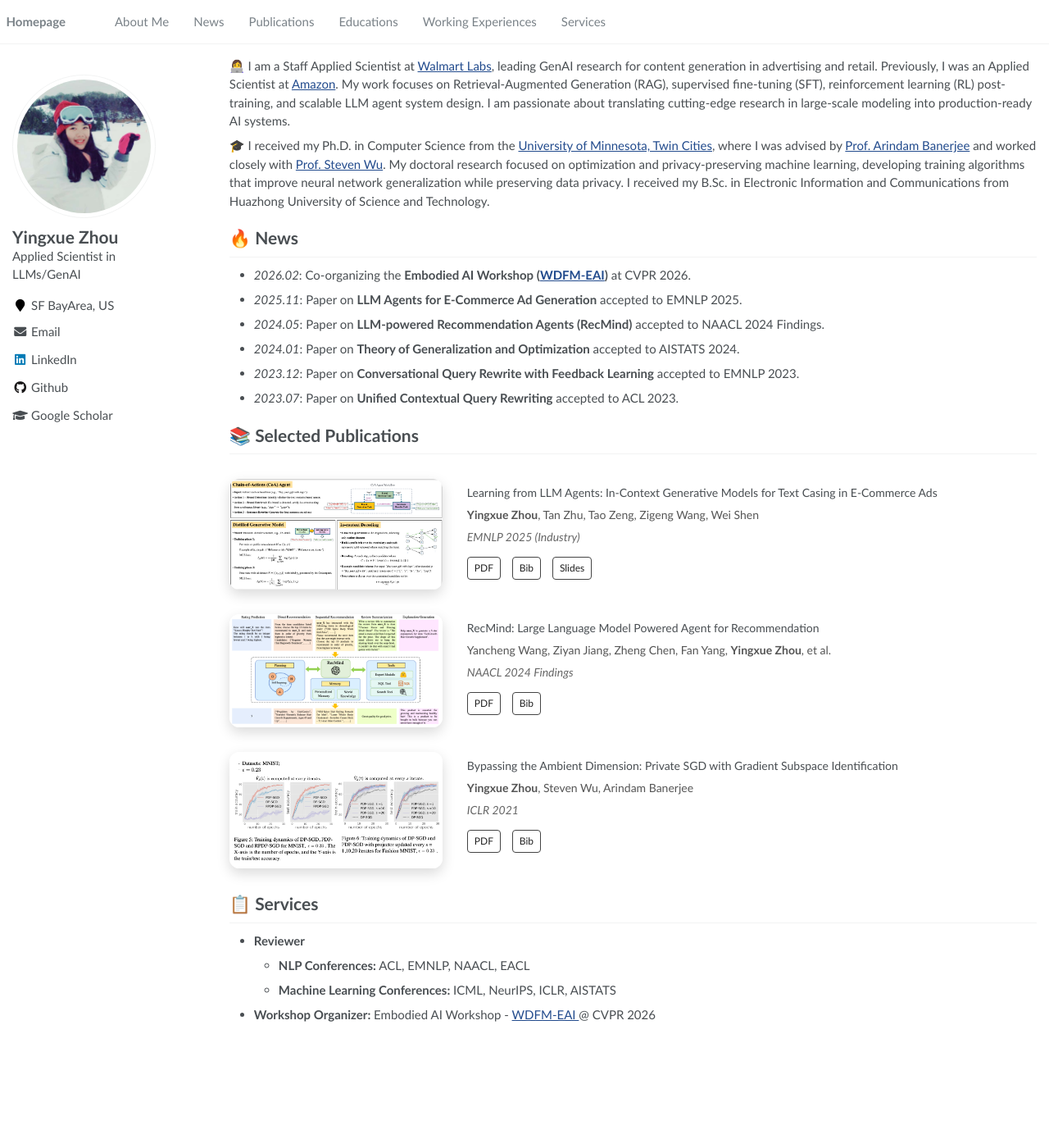
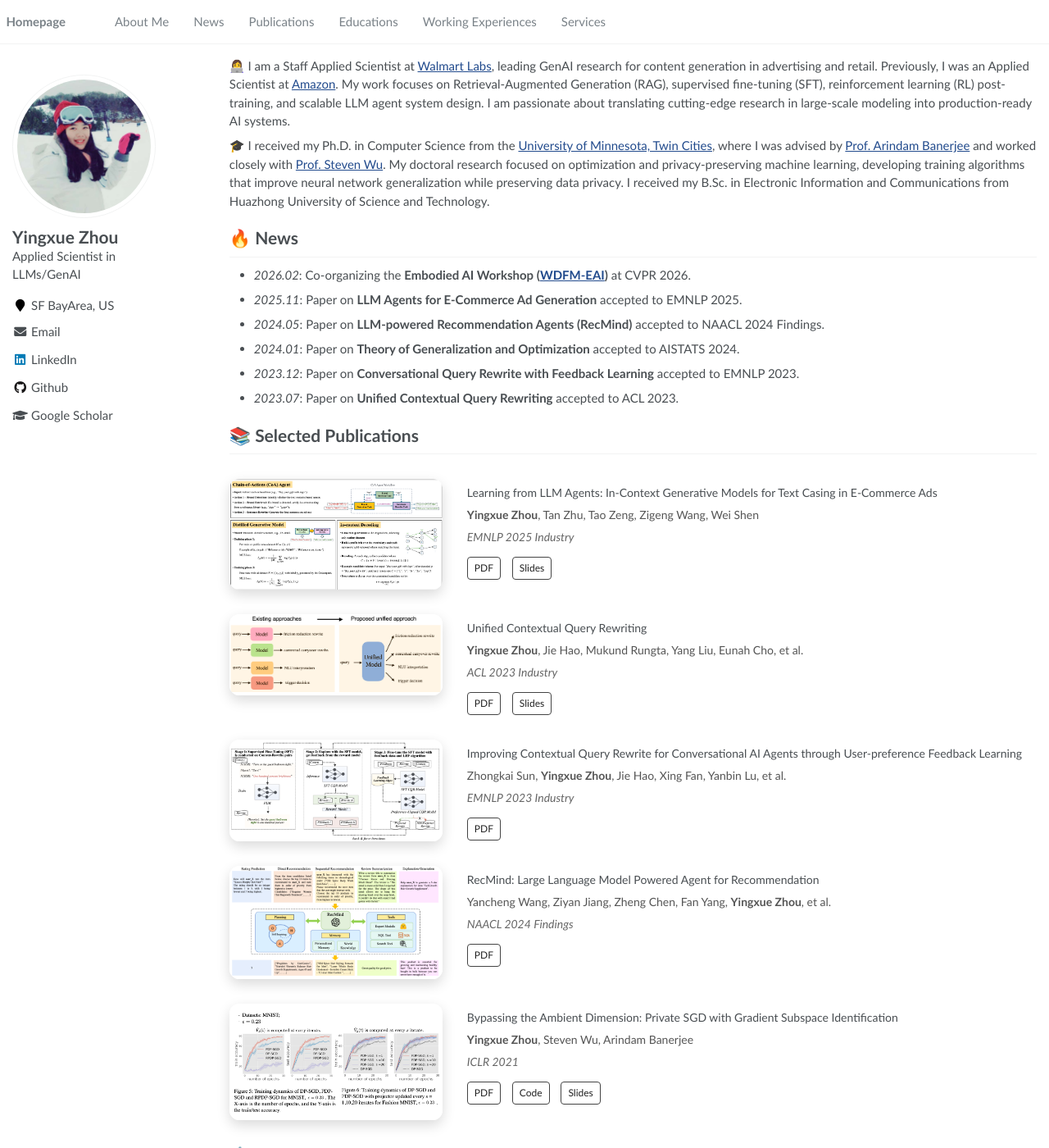
Before and after one commit to yzhou0877/yzhou0877.github.io, a Jekyll site: the page built from _pages/about.md, in a window 1280 px wide and 1400 px high. Shown: the whole window at 82% size. Built offline with Jekyll 4.4.1, drawn with Linux system fonts in a browser that asks for light colours.

Commit message:
Update about.md

```diff
--- a/_pages/about.md
+++ b/_pages/about.md
@@ -44,13 +44,55 @@ redirect_from:
     </div>
 
     <div class="pub-venue">
-      EMNLP 2025 (Industry)
+      EMNLP 2025 Industry
     </div>
 
     <div class="pub-links">
       <a href="https://aclanthology.org/2025.emnlp-industry.79.pdf">PDF</a>
-      <a href="#">Bib</a>
       <a href="#">Slides</a>
+    </div>
+  </div>
+</div>
+
+<div class="pub-item">
+  <img src="/images/udecoder.png" class="pub-img">
+
+  <div class="pub-content">
+    <div class="pub-title">
+      Unified Contextual Query Rewriting
+    </div>
+
+    <div class="pub-authors">
+      <strong>Yingxue Zhou</strong>, Jie Hao, Mukund Rungta, Yang Liu, Eunah Cho, et al.
+    </div>
+
+    <div class="pub-venue">
+      ACL 2023 Industry
+    </div>
+
+    <div class="pub-links">
+      <a href="https://aclanthology.org/2023.acl-industry.58.pdf">PDF</a>
+      <a href="#">Slides</a>
+    </div>
+  </div>
+</div>
+
+<div class="pub-item">
+  <img src="/images/dpo.png" class="pub-img">
+
+  <div class="pub-content">
+    <div class="pub-title">
+      Improving Contextual Query Rewrite for Conversational AI Agents through User-preference Feedback Learning
+    </div>
+    <div class="pub-authors">
+      Zhongkai Sun, <strong>Yingxue Zhou</strong>, Jie Hao, Xing Fan, Yanbin Lu, et al.
+    </div>
+    <div class="pub-venue">
+      EMNLP 2023 Industry
+    </div>
+
+    <div class="pub-links">
+      <a href="https://aclanthology.org/2023.emnlp-industry.41.pdf">PDF</a>
     </div>
   </div>
 </div>
@@ -63,18 +105,14 @@ redirect_from:
     <div class="pub-title">
       RecMind: Large Language Model Powered Agent for Recommendation
     </div>
-
     <div class="pub-authors">
       Yancheng Wang, Ziyan Jiang, Zheng Chen, Fan Yang, <strong>Yingxue Zhou</strong>, et al.
     </div>
-
     <div class="pub-venue">
       NAACL 2024 Findings
     </div>
-
     <div class="pub-links">
       <a href="https://aclanthology.org/2024.findings-naacl.271.pdf">PDF</a>
-      <a href="#">Bib</a>
     </div>
   </div>
 </div>
@@ -98,7 +136,8 @@ redirect_from:
 
     <div class="pub-links">
       <a href="https://openreview.net/pdf?id=7dpmlkBuJFC">PDF</a>
-      <a href="#">Bib</a>
+      <a href="https://github.com/yzhou0877/private-sgd-with-subspace-identification">Code</a>
+      <a href="#">Slides</a>
     </div>
   </div>
 </div>
```
